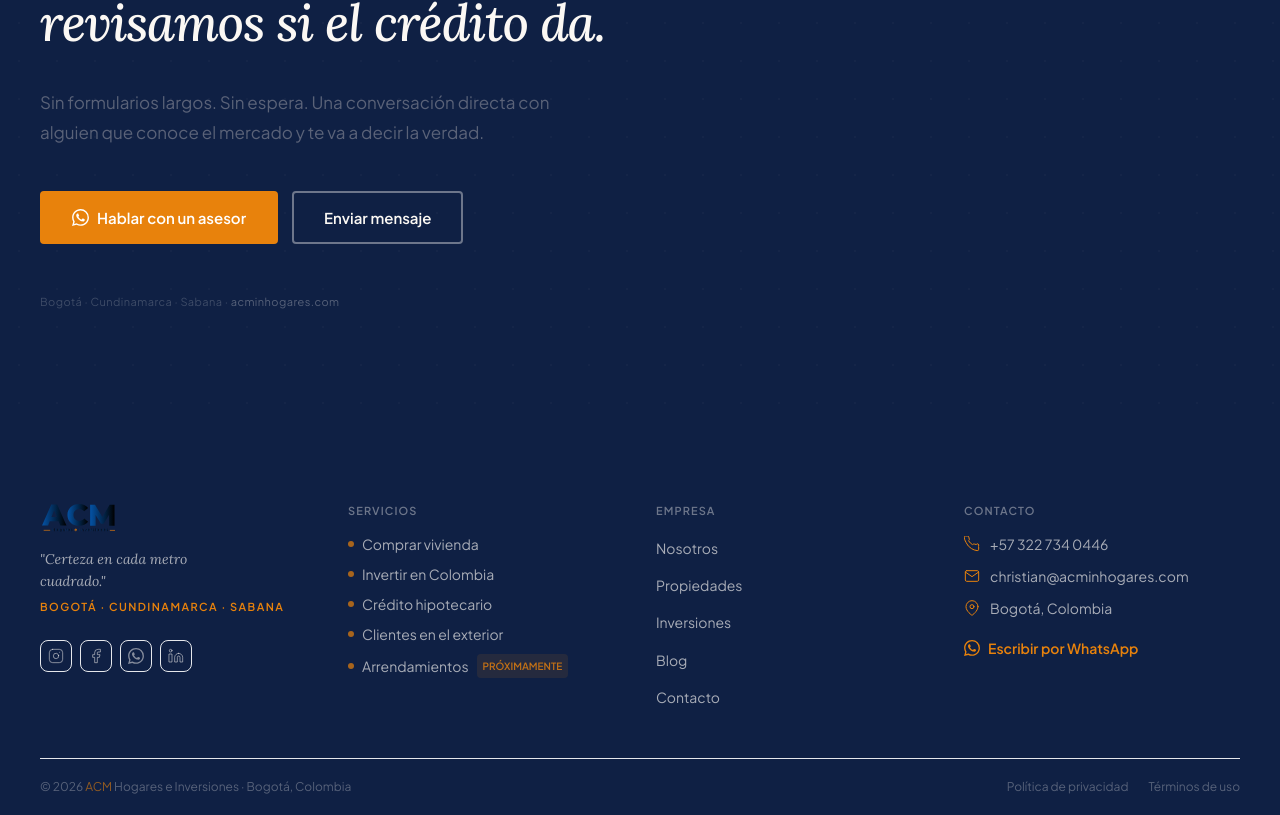
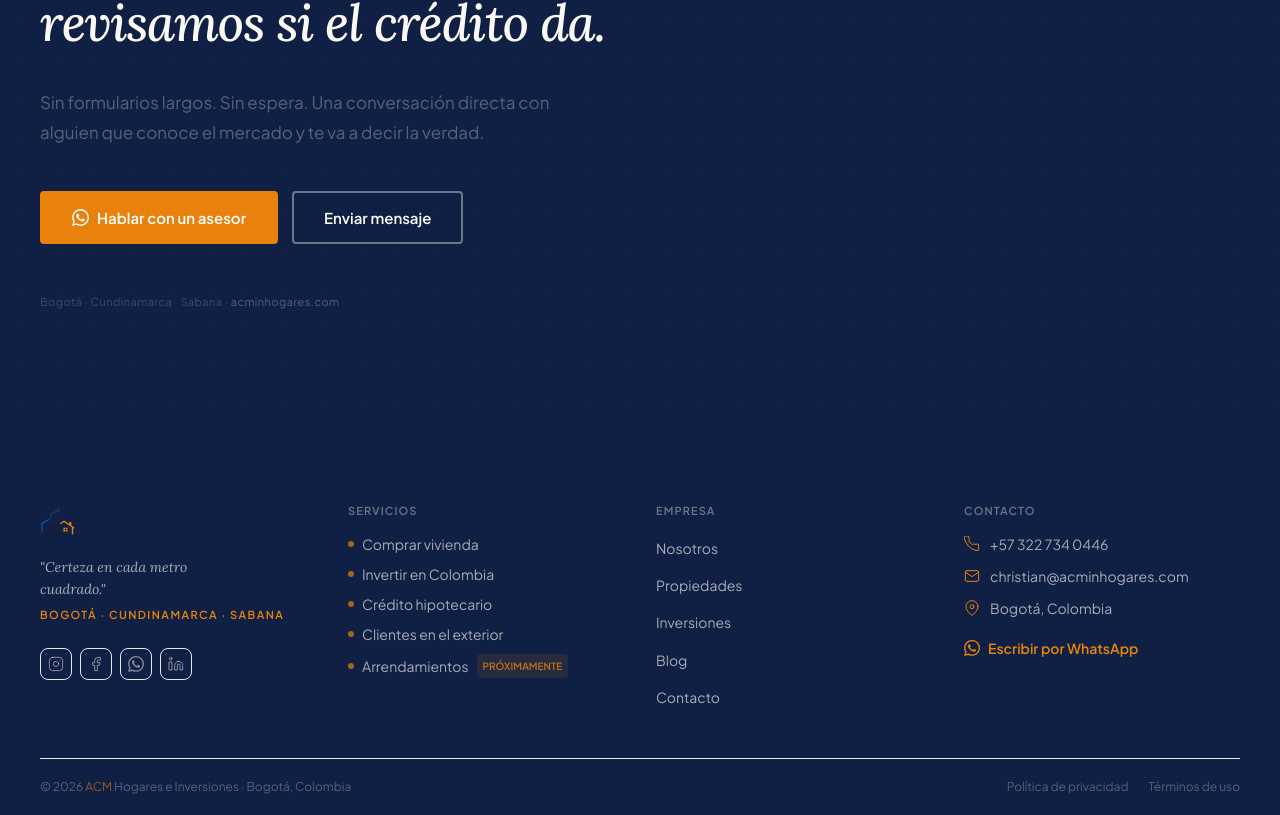
Before and after one commit to luisidarraga89-beep/ACMWeb, a Next.js app: page / in a window 1280 px wide. Shown: the part 7023-7838 px from the top of the page. Built offline with nearby package versions, Linux system fonts and the light colour scheme; no server answers.

Commit message:
fix: footer logo with text

```diff
--- a/components/layout/Footer.tsx
+++ b/components/layout/Footer.tsx
@@ -55,7 +55,7 @@
           <div className="sm:col-span-2 lg:col-span-1">
             <Link href="/" className="inline-flex items-center gap-2.5 mb-4 focus-visible:outline-orange-acm rounded" aria-label="ACM Hogares e Inversiones">
               {/* WHITE variant — logo sobre fondo navy */}
-              <ACMLogo variant="wordmark" theme="color" className="h-7 w-auto" />
+              <ACMLogo variant="isotipo" theme="color" className="w-9 h-9" />
             </Link>
             <p className="font-display italic text-sm text-cream/65 leading-relaxed mb-1 max-w-[22ch]">
               "Certeza en cada metro cuadrado."
```
